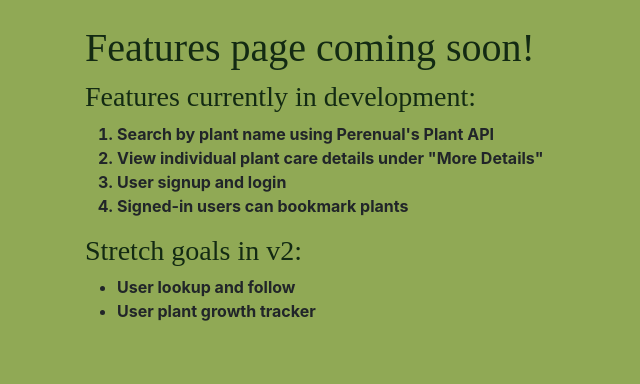
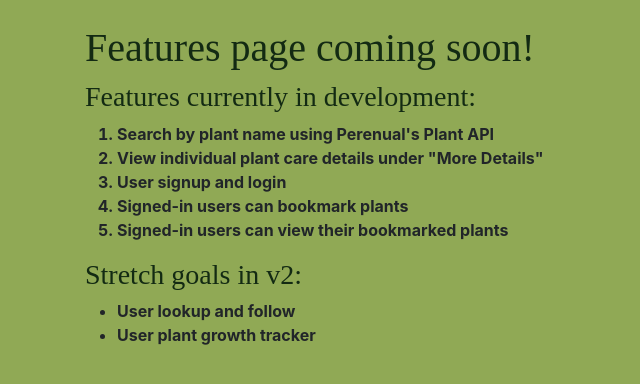
Before and after one commit to carl-molina/plant-app, a Flask app: page /features in a window 1280 px wide. Shown: the part 50-434 px from the top of the page, without its empty margins (0-640 px from the left). Run offline with Flask 3, Linux system fonts and the light colour scheme; some libraries are stand-ins or nearby versions; some web fonts are replaced.

Commit message:
Added feature list item

```diff
--- a/templates/features.html
+++ b/templates/features.html
@@ -4,7 +4,7 @@
 
 {% block content %}
 
-<div class="about-page">
+<div class="features">
   <h1>Features page coming soon!</h1>
   <h3>Features currently in development:</h3>
   <ol>
@@ -12,6 +12,7 @@
     <li>View individual plant care details under "More Details"</li>
     <li>User signup and login</li>
     <li>Signed-in users can bookmark plants</li>
+    <li>Signed-in users can view their bookmarked plants</li>
   </ol>
   <h3>Stretch goals in v2:</h3>
   <ul>
```
